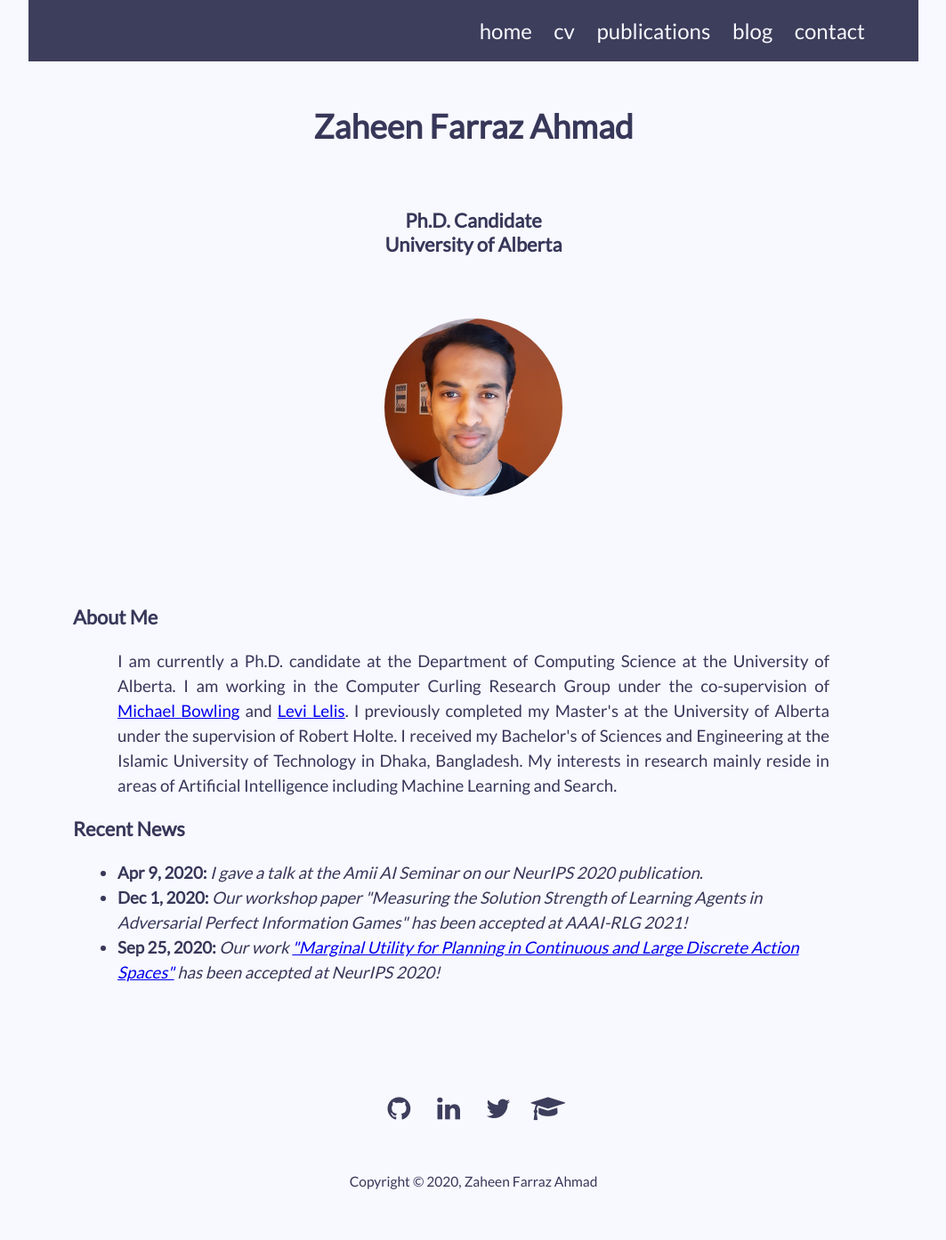
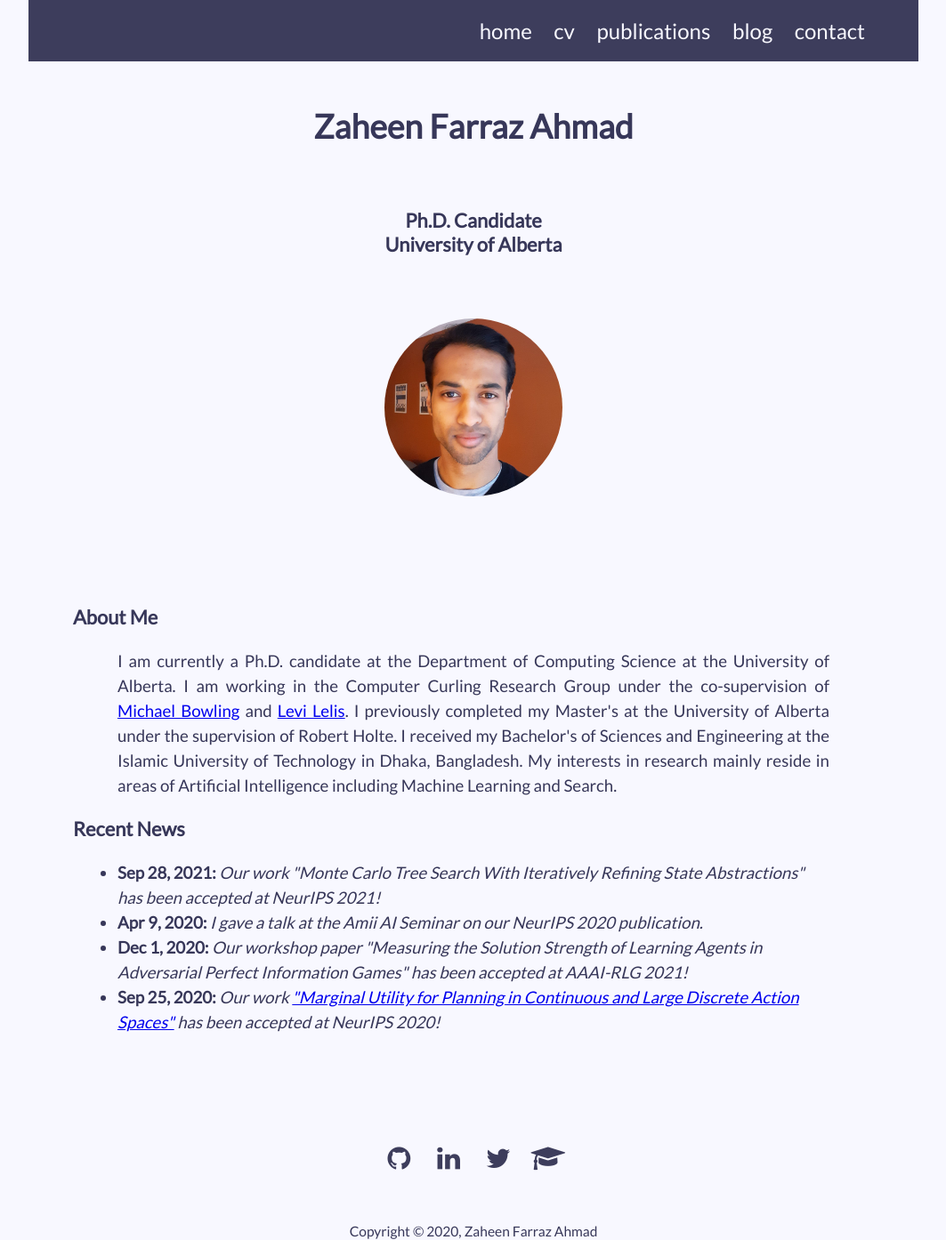
Before and after one commit to zfahmad/zfahmad.github.io, a Jekyll site: the page built from index.html, in a window 1280 px wide. Shown: the whole page at 89% size, without its empty margins (108-1171 px from the left). Built offline with Jekyll 4.4.1, drawn with Linux system fonts in a browser that asks for light colours; before the commit the page ends 1338 px from its top, so only the background shows below that.

Commit message:
NeurIPS 2021 update.

```diff
--- a/index.html
+++ b/index.html
@@ -20,6 +20,8 @@ Artificial Intelligence including Machine Learning and Search.
 </p>
 <h3>Recent News</h3>
 <ul style="padding-left:50px;padding-right:50px;line-height:1.5">
+  <li> <b>Sep 28, 2021:</b> <i>Our work "Monte Carlo Tree Search With Iteratively Refining State Abstractions"
+    has been accepted at NeurIPS 2021!</i>
   <li> <b>Apr 9, 2020:</b> <i>I gave a talk at the Amii AI Seminar on our NeurIPS 2020 publication.</i>
   <li> <b>Dec 1, 2020:</b> <i>Our workshop paper "Measuring the Solution Strength of
     Learning Agents in Adversarial Perfect Information Games" has been accepted
```
